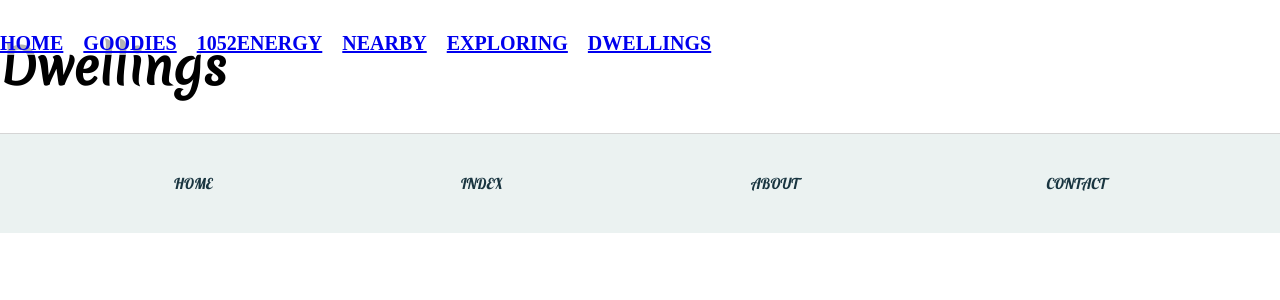
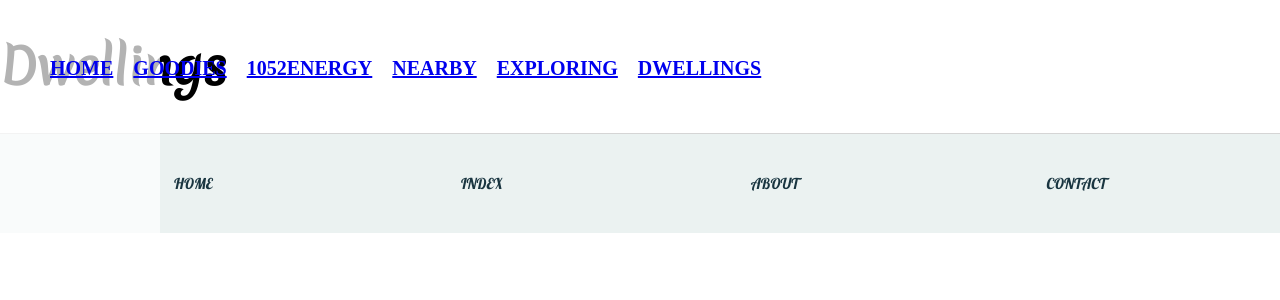
Before and after one commit to Squishy-Penguin/Squishy-Penguin.github.io, a Jekyll site: the page built from dwellings/index.html, in a window 1280 px wide. Shown: the top 300 px of the page. Built offline with Jekyll 4.4.1, drawn with Linux system fonts in a browser that asks for light colours; some web fonts are replaced.

Commit message:
Update main.css

```diff
--- a/css/main.css
+++ b/css/main.css
@@ -23,8 +23,9 @@
 /*-----------------------------------------------------------------------------------------------------------------*/
 /*Start: Banner image settings*/
 .hero {
+  /*take up most of page*/
   width: 100vw;
-  height: 100vh; /*take up most of page*/
+  height: 100vh;
 
   display: flex;
   justify-content: center;
@@ -117,8 +118,12 @@
 }
 
 nav ul{
-    margin: 0;
-    padding: 0;
+    margin: auto;
+    padding: 25px 50px 25px;
+
+    width: 60px;
+    height: 100vh;
+
     display: grid;
     grid-template-columns: auto auto auto auto auto auto;
     grid-gap: 5 px;
@@ -131,6 +136,7 @@
     text-align: center;
     display: inline;
     margin-right: 20px;
+    line-height: 50
     font-family: 'Overlock SC', cursive;
     font-size:20px;
     font-weight: bold;
```
